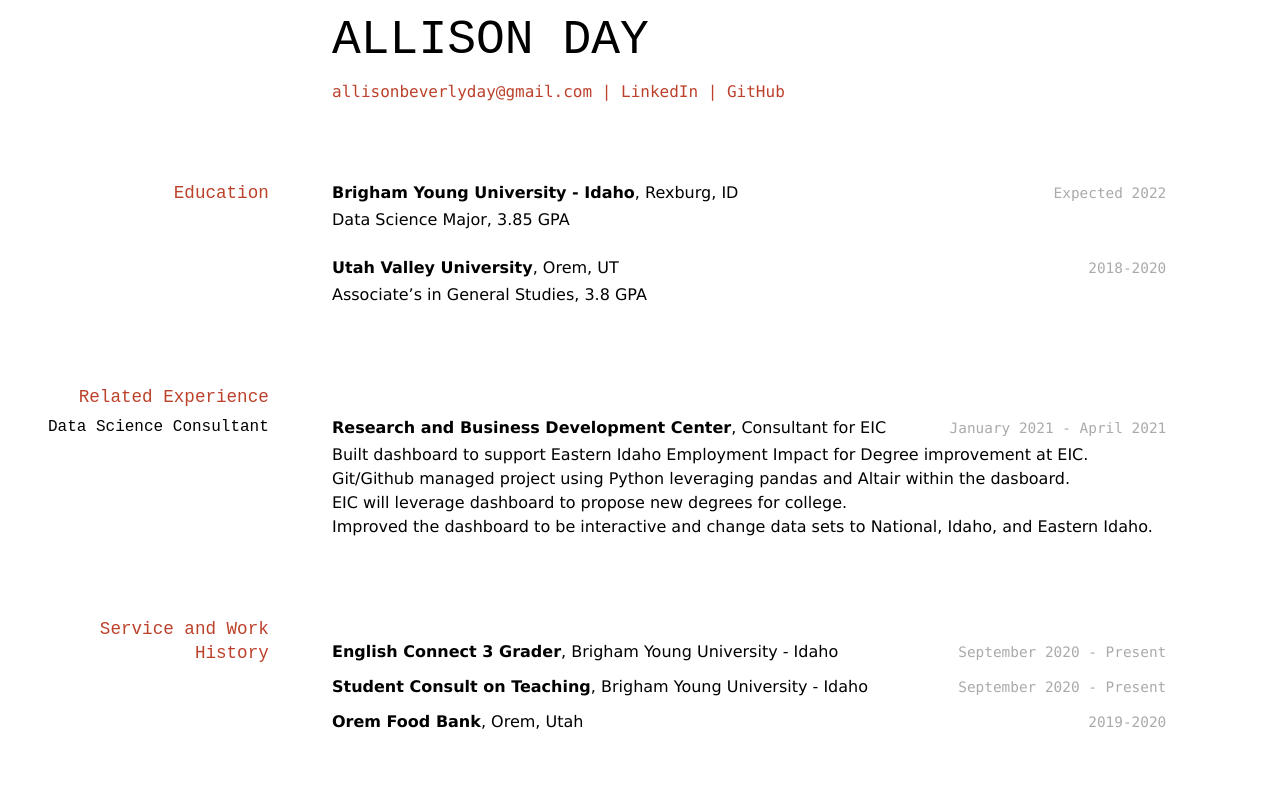
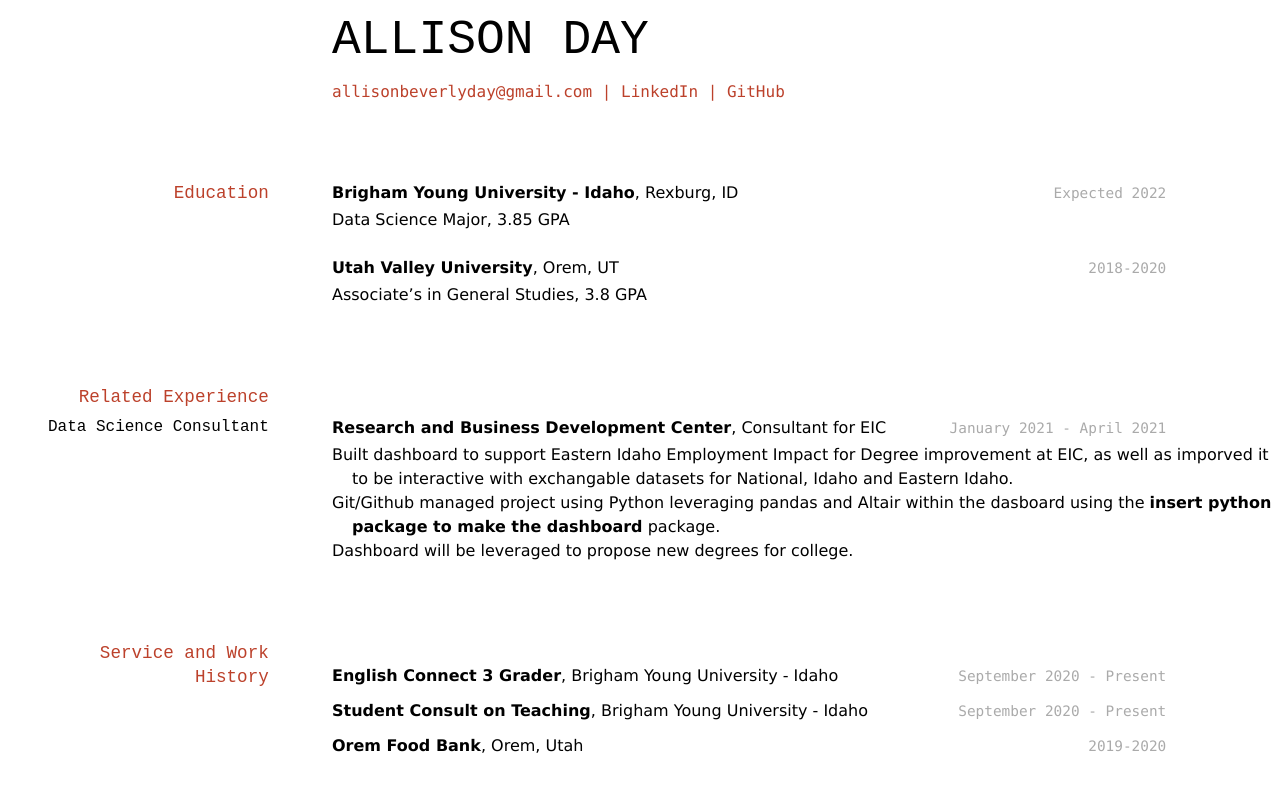
Before and after one commit to byuids-resumes/allisonbday_resume, a Jekyll site: the page built from docs/index.md, in a window 1280 px wide. Shown: the top 792 px of the page. Built offline with Jekyll 4.4.1, drawn with Linux system fonts in a browser that asks for light colours.

Commit message:
Changed wording for the Consultant for EIC

```diff
--- a/docs/index.md
+++ b/docs/index.md
@@ -32,10 +32,9 @@ title: Allison Day's Resume
 `January 2021 - April 2021`
 **Research and Business Development Center**, Consultant for EIC
 
-- Built dashboard to support Eastern Idaho Employment Impact for Degree improvement at EIC.
-- Git/Github managed project using Python leveraging pandas and Altair within the dasboard.
-- EIC will leverage dashboard to propose new degrees for college.
-- Improved the dashboard to be interactive and change data sets to National, Idaho, and Eastern Idaho.
+- Built dashboard to support Eastern Idaho Employment Impact for Degree improvement at EIC, as well as imporved it to be interactive with exchangable datasets for National, Idaho and Eastern Idaho.
+- Git/Github managed project using Python leveraging pandas and Altair within the dasboard using the **insert python package to make the dashboard** package.
+- Dashboard will be leveraged to propose new degrees for college.
 
 ## Service and Work History
 
```
